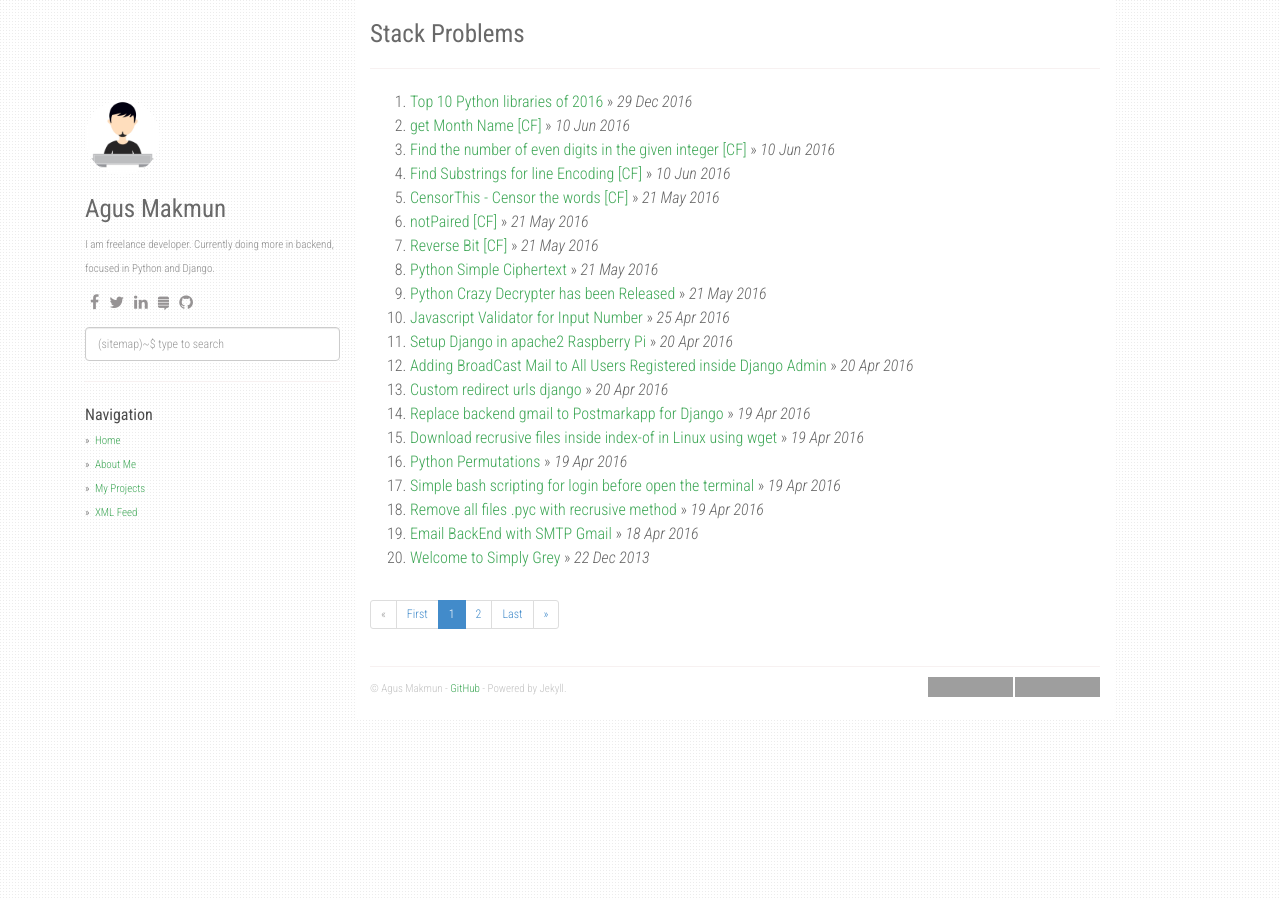
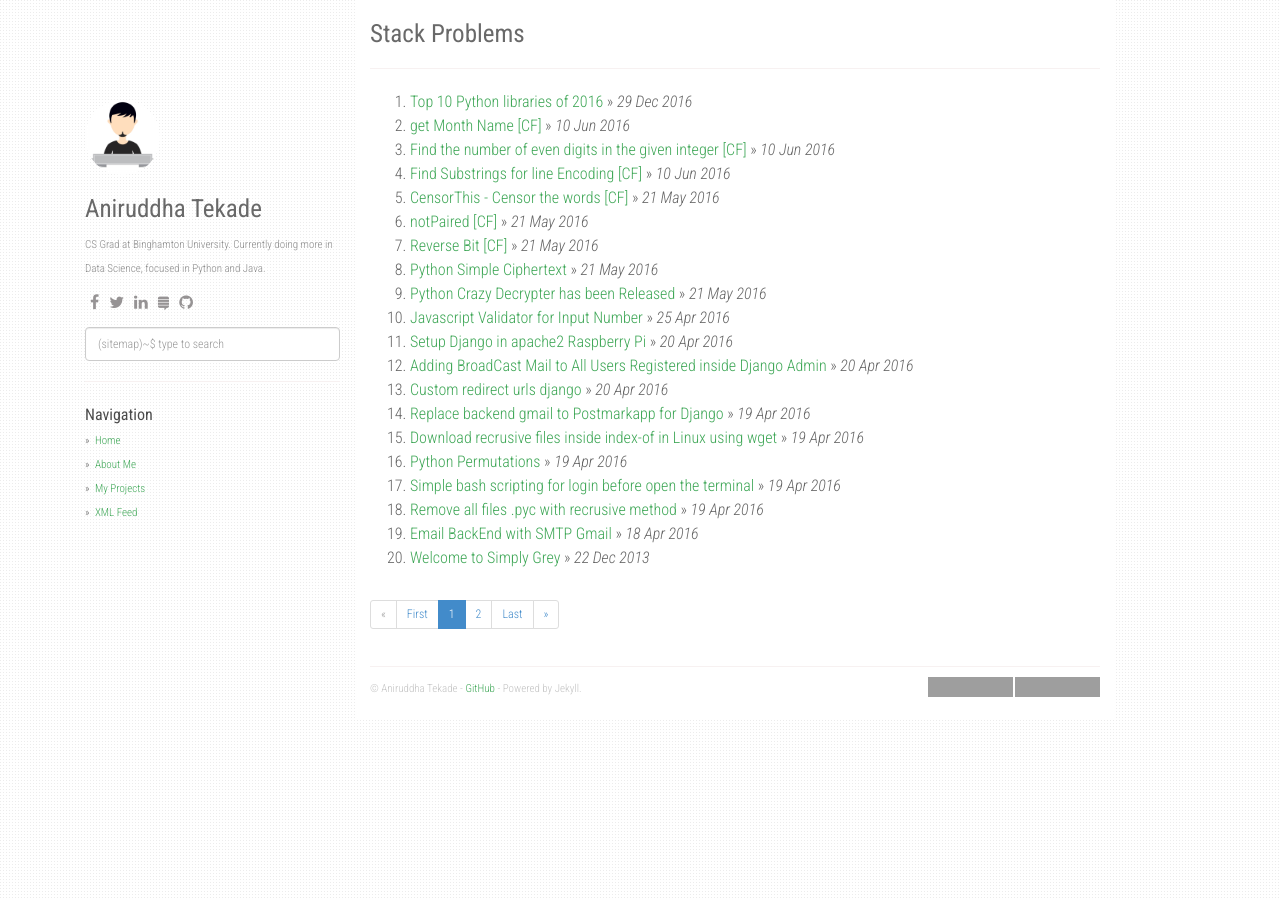
Before and after one commit to agusmakmun/agusmakmun.github.io, a Jekyll site: the page built from index.html, in a window 1280 px wide. Built offline with Jekyll 4.4.1, drawn with Linux system fonts in a browser that asks for light colours; nearby versions of some CDN libraries; the list of posts is cut into pages by our own code; grey boxes are pictures that could not be loaded.

Commit message:
Update _config.yml

```diff
--- a/_config.yml
+++ b/_config.yml
@@ -1,8 +1,8 @@
 title: Stack Problems
 description: My Personal Stack Problems
-author: Agus Makmun
-github: https://github.com/agusmakmun
-about: I am freelance developer. Currently doing more in backend, focused in Python and Django.
+author: Aniruddha Tekade
+github: https://github.com/anirtek
+about: CS Grad at Binghamton University. Currently doing more in Data Science, focused in Python and Java.
 disqus_shortname: stackproblems
 google_analytics: UA-XXXXXXXX-Y
 avatar_url: /static/img/avatar.jpg
@@ -19,13 +19,13 @@ social:
     - icon: fa-facebook
       link: "#"
     - icon: fa-twitter
-      link: "https://twitter.com/agusmakmun6"
+      link: "https://twitter.com/aptekade"
     - icon: fa-linkedin
-      link: "https://www.linkedin.com/in/summonagus"
+      link: "https://www.linkedin.com/in/anirtek"
     - icon: fa-stack-exchange
       link: "#"
     - icon: fa-github
-      link: "https://github.com/agusmakmun"
+      link: "https://github.com/anirtek"
 
 share:
   twitter_username: agusmakmun6
@@ -39,7 +39,7 @@ urls:
     - text: XML Feed
       url: /feed.xml
 
-url: "https://agusmakmun.github.io"
+url: "https://anirtek.github.io"
 baseurl: ""
 paginate: 20
 per_page: 20
```
